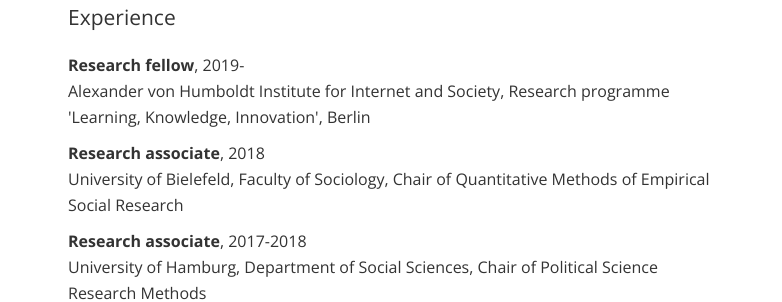
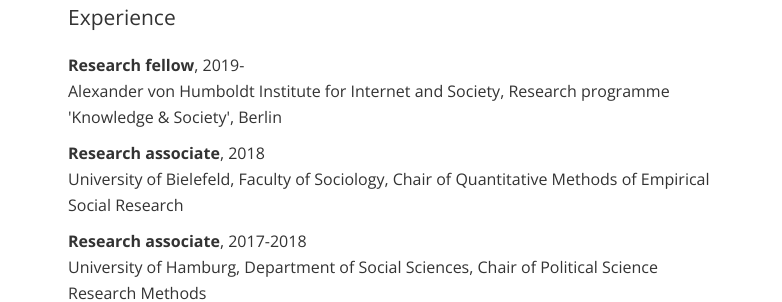
Before and after one commit to lhehnke/lhehnke.github.io, a Jekyll site: the page built from cv/index.html, in a window 1280 px wide. Shown: the part 189-491 px from the top of the page, without its empty margins (248-1030 px from the left). Built offline with Jekyll 4.4.1, drawn with Linux system fonts in a browser that asks for light colours; nearby versions of some CDN libraries.

Commit message:
Update index.html

```diff
--- a/cv/index.html
+++ b/cv/index.html
@@ -18,7 +18,7 @@
 								<p class="lead">Experience</p>
 
 																<p><strong> Research fellow</strong>, 2019-<br>
-				Alexander von Humboldt Institute for Internet and Society, Research programme 'Learning, Knowledge, Innovation', Berlin </p>
+				Alexander von Humboldt Institute for Internet and Society, Research programme 'Knowledge & Society', Berlin </p>
 
 								<p><strong> Research associate</strong>, 2018<br>
 				University of Bielefeld, Faculty of Sociology, Chair of Quantitative Methods of Empirical Social Research </p>
```
